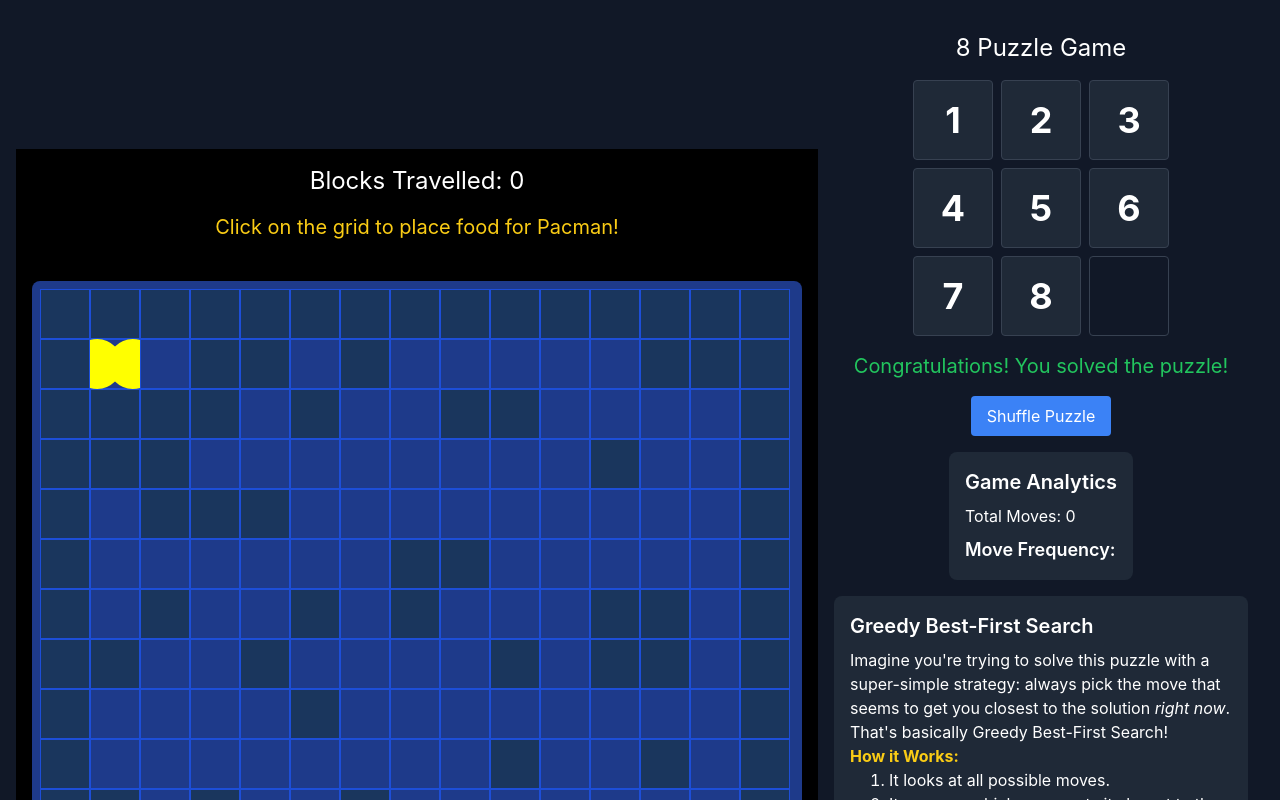
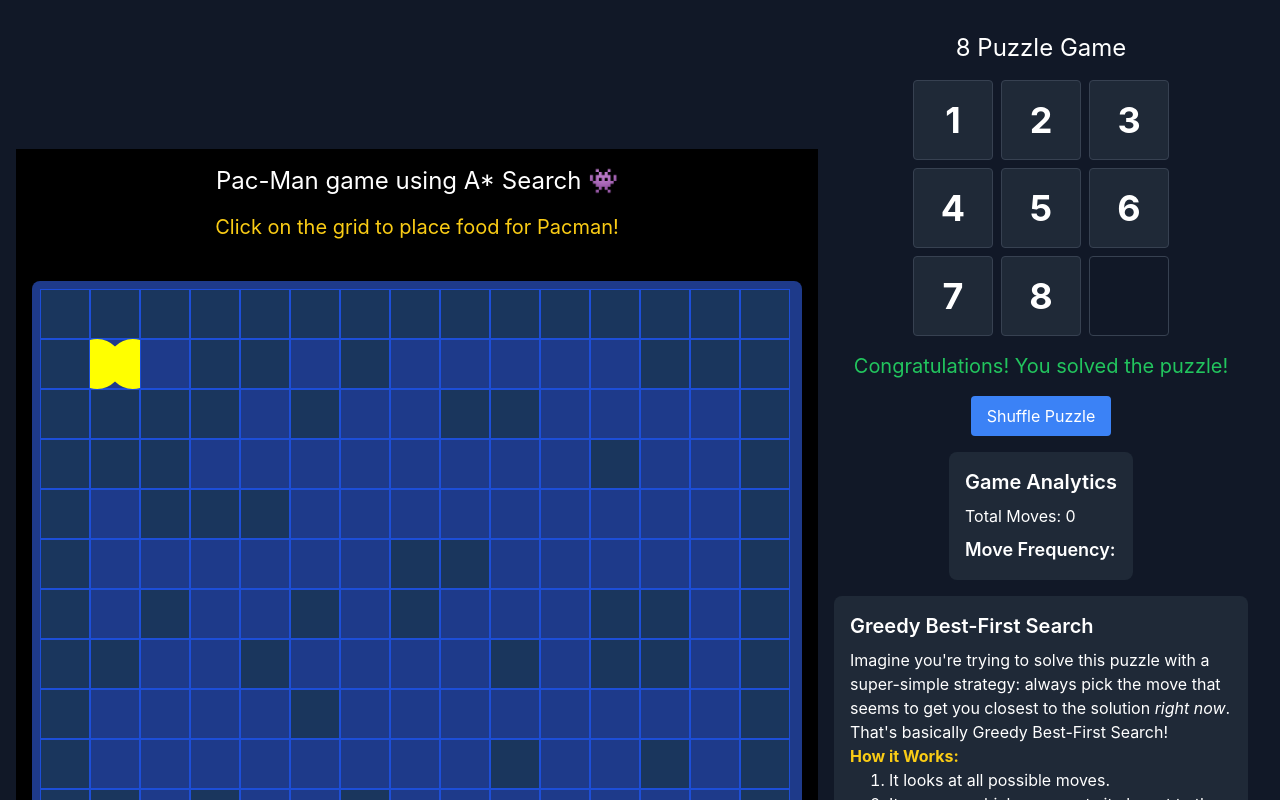
Before and after one commit to krishh-kumarr/Pac-Path, a React (Create React App) app: page / in a window 1280 px wide. Shown: the top 800 px of the page. Built offline with nearby package versions, Linux system fonts and the light colour scheme.

Commit message:
Update PacmanGame.js

```diff
--- a/src/components/PacmanGame.js
+++ b/src/components/PacmanGame.js
@@ -228,7 +228,7 @@
 
     return (
         <div className="flex flex-col items-center justify-center min-h-screen bg-black p-4">
-            <div className="mb-4 text-white text-2xl">Blocks Travelled: {score}</div>
+            <div className="mb-4 text-white text-2xl">Pac-Man game using A* Search 👾 </div>
 
             {placingFood && (
                 <div className="mb-4 text-yellow-400 text-xl">
```
